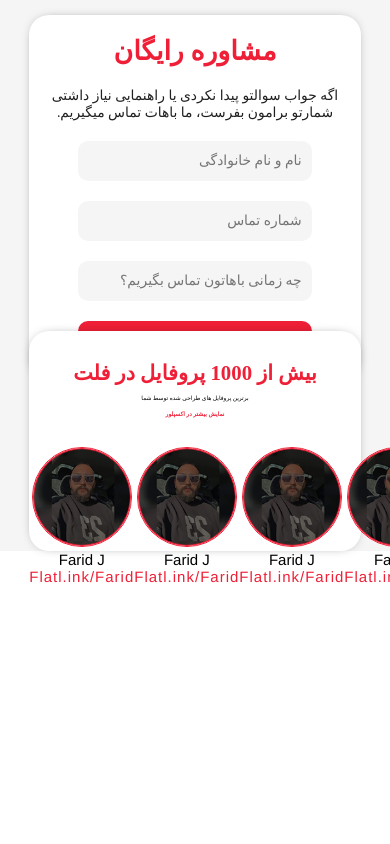
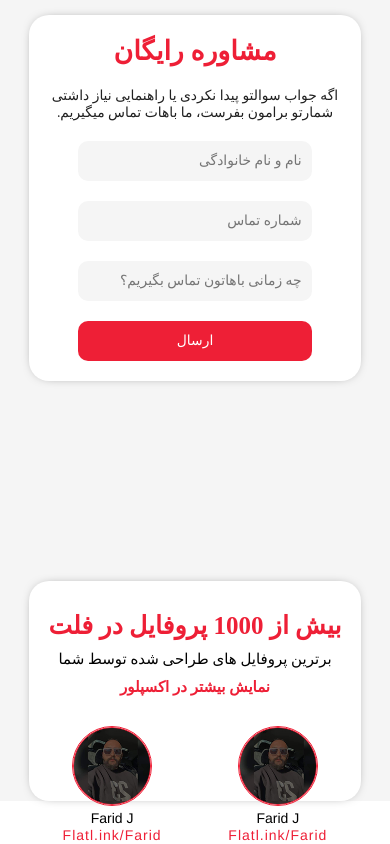
Before and after one commit to bug-hunte-r/Flat, a Next.js app: page / in a window 390 px wide. Shown: the part 6064-6908 px from the top of the page. Before the commit the page ends 6650 px from the top, so only its background shows below. Built offline with nearby package versions, Linux system fonts and the light colour scheme.

Commit message:
make responsive the users profile section

```diff
--- a/src/components/modules/Users.js
+++ b/src/components/modules/Users.js
@@ -5,12 +5,25 @@ import Image from 'next/image'
 import Link from 'next/link'
 
 function Users() {
+
+    const usersInfo = [
+        { id: 1, img: '/imgs/user-img.png', userName: 'Farid J', usersProfileAddress: 'Flatl.ink/Farid' },
+        { id: 2, img: '/imgs/user-img.png', userName: 'Farid J', usersProfileAddress: 'Flatl.ink/Farid' },
+        { id: 3, img: '/imgs/user-img.png', userName: 'Farid J', usersProfileAddress: 'Flatl.ink/Farid' },
+        { id: 4, img: '/imgs/user-img.png', userName: 'Farid J', usersProfileAddress: 'Flatl.ink/Farid' },
+        { id: 5, img: '/imgs/user-img.png', userName: 'Farid J', usersProfileAddress: 'Flatl.ink/Farid' },
+    ]
+
     return (
-        <div className='user-info'>
-            <Image src={'/imgs/user-img.png'} width={100} height={100} alt='user-img' className='user-img' />
-            <p className='users-name'>Farid J</p>
-            <Link className='users-profile-address' href={'/'}>Flatl.ink/Farid</Link>
-        </div>
+        <>
+            {usersInfo.map((user) => (
+                <div className='user-info' key={user.id}>
+                    <Image src={user.img} width={100} height={100} alt='user-img' className='user-img' />
+                    <p className='users-name'>{user.userName}</p>
+                    <Link className='users-profile-address' href={'/'}>{user.usersProfileAddress}</Link>
+                </div>
+            ))}
+        </>
     )
 }
 
--- a/src/components/templates/Users-Prof.js
+++ b/src/components/templates/Users-Prof.js
@@ -13,10 +13,6 @@ function UsersProf() {
         <Link href={'/'} className='see-more-btn-users-profile'>نمایش بیشتر در اکسپلور</Link>
         <div className='container-users-info'>
           <Users />
-                <Users />
-                <Users />
-                <Users />
-                <Users />
         </div>
       </div>
     </div>
--- a/styles/Users-Prof/Users-Prof.css
+++ b/styles/Users-Prof/Users-Prof.css
@@ -9,19 +9,20 @@
     border-radius: 20px;
     box-shadow: 0px 0px 13px -8px #000000;
     padding-top: 30px;
+    margin-top: 200px;
 }
 
 .title-user-prof{
     color: #EE1F36;
-    font-size: calc(2vw + 13px);
+    font-size: 40px;
 }
 
 .sub-title-user-prof{
-    font-size: calc(1vw + 2px);
+    font-size: 15px;
 }
 
 .see-more-btn-users-profile{
-    font-size: calc(1vw + 2px);
+    font-size: 15px;
     color: #EE1F36;
     font-weight: 800;
 }
--- a/styles/Users-Prof/mediaUsers-Prof.css
+++ b/styles/Users-Prof/mediaUsers-Prof.css
@@ -0,0 +1,174 @@
+@media only screen and (min-width: 1400px) {
+    .container-user-prof {
+        width: 80%;
+    }
+
+    .see-more-btn-users-profile {
+        font-size: 17px;
+    }
+
+    .sub-title-user-prof {
+        font-size: 17px;
+    }
+
+    .container-user-prof {
+        height: 250px;
+    }
+}
+
+@media only screen and (min-width: 1600px) {
+
+    .user-img {
+        width: 120px;
+        height: 120px;
+    }
+
+    .users-name {
+        font-size: 18px;
+    }
+
+    .users-profile-address {
+        font-size: 18px;
+    }
+}
+
+@media only screen and (min-width: 1900px) {
+    .container-user-prof {
+        width: 70%;
+    }
+
+    .see-more-btn-users-profile {
+        font-size: 23px;
+    }
+
+    .sub-title-user-prof {
+        font-size: 23px;
+    }
+
+    .title-user-prof {
+        font-size: 50px;
+    }
+
+    .container-user-prof {
+        height: 300px;
+    }
+}
+
+@media only screen and (min-width: 2000px) {
+
+    .user-img {
+        width: 130px;
+        height: 130px;
+    }
+
+    .users-name {
+        font-size: 20px;
+    }
+
+    .users-profile-address {
+        font-size: 20px;
+    }
+}
+
+@media only screen and (min-width: 2400px) {
+
+    .user-img {
+        width: 140px;
+        height: 140px;
+    }
+
+    .users-name {
+        font-size: 23px;
+    }
+
+    .users-profile-address {
+        font-size: 23px;
+    }
+
+    .container-user-prof {
+        height: 350px;
+    }
+
+    .see-more-btn-users-profile {
+        font-size: 25px;
+    }
+
+    .sub-title-user-prof {
+        font-size: 25px;
+    }
+
+    .title-user-prof {
+        font-size: 60px;
+    }
+}
+
+
+@media only screen and (max-width: 834px) {
+    .user-info:nth-child(n+5) {
+        display: none;
+    }
+}
+
+@media only screen and (max-width: 700px) {
+    .user-info:nth-child(n+4) {
+        display: none;
+    }
+
+    .title-user-prof {
+        font-size: 35px;
+    }
+}
+
+@media only screen and (max-width: 550px) {
+    .title-user-prof {
+        font-size: 30px;
+    }
+}
+
+@media only screen and (max-width: 500px) {
+    .user-info:nth-child(n+3) {
+        display: none;
+    }
+}
+
+@media only screen and (max-width: 470px) {
+    .title-user-prof {
+        font-size: 25px;
+    }
+}
+
+@media only screen and (max-width: 400px) {
+    .user-img {
+        width: 80px;
+        height: 80px;
+    }
+
+    .users-name {
+        font-size: 14px;
+    }
+
+    .users-profile-address {
+        font-size: 14px;
+    }
+}
+
+@media only screen and (max-width: 380px) {
+    .title-user-prof {
+        font-size: 23px;
+    }
+
+    .sub-title-user-prof {
+        font-size: 13px;
+    }
+
+    .see-more-btn-users-profile {
+        font-size: 13px;
+        font-weight: 500;
+    }
+}
+
+@media only screen and (max-width: 340px) {
+    .title-user-prof {
+        font-size: 20px;
+    }
+}
--- a/styles/question/mediaQuestion.css
+++ b/styles/question/mediaQuestion.css
@@ -1,3 +1,9 @@
+@media only screen and (min-width: 1450px) {
+    .container-questions {
+        margin-top: 1200px;
+    }
+}
+
 @media only screen and (min-width: 1470px) {
 
     .input-question-form {
@@ -32,6 +38,12 @@
     .btn-question-form {
         height: 70px;
         font-size: calc(1vw + 7px);
+    }
+}
+
+@media only screen and (min-width: 1850px) {
+    .container-questions {
+        margin-top: 1300px;
     }
 }
 
--- a/styles/question/question.css
+++ b/styles/question/question.css
@@ -13,7 +13,7 @@ input[type=number] {
     display: flex;
     margin-top: 1100px;
     justify-content: space-between;
-    height: 100vh;
+    height: auto;
     align-items: center;
 }
 
```
Lines whose indentation alone changed are shown as unchanged.
